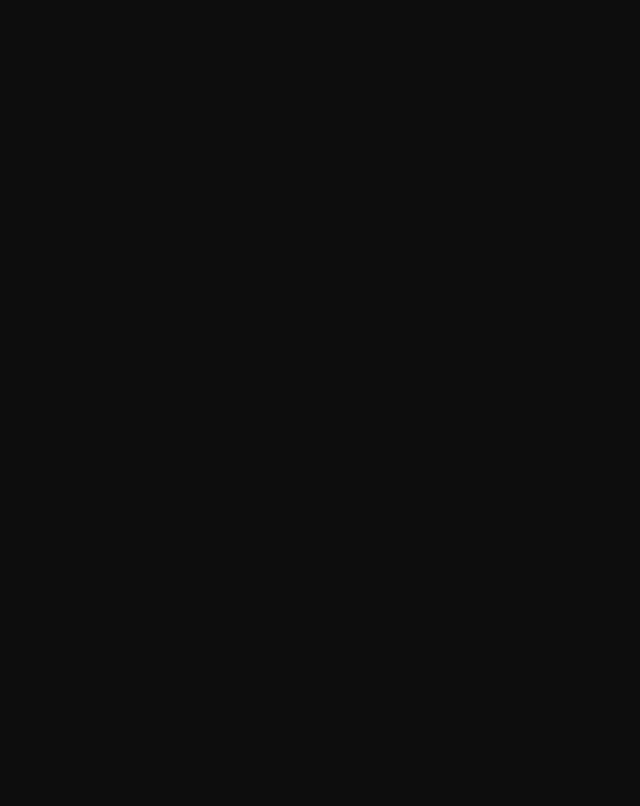
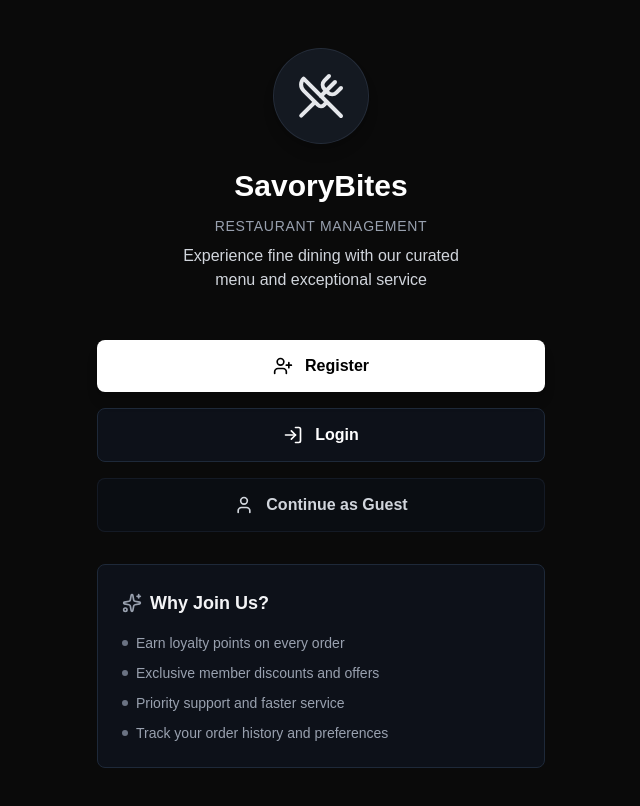
Before and after one commit to devesh22s/Restaurant-qr-scanner, a React (Vite) app in the folder client/: page /welcome in a window 1280 px wide. Before the commit this address had no page. Shown: the top 806 px of the page, without its empty margins (319-959 px from the left). Built offline with nearby package versions, Linux system fonts and the light colour scheme.

Commit message:
project update

```diff
--- a/client/src/App.jsx
+++ b/client/src/App.jsx
@@ -5,14 +5,14 @@ import Home from "./Component/Home";
 import Register from "./pages/Register";
 import Protectedroute from "./Component/Protectedroute";
 import OpenRoutes from "./Component/OpenRoutes";
-// import Welcome from "./pages/Welcome";
+import Welcome from "./pages/Welcome";
 
 const App = () => {
   return (
     <>
       <Router>
         <Routes>
-          {/* <Route path="/welcome" element={<Welcome />} /> */}
+          <Route path="/welcome" element={<Welcome />} />
           <Route
             path="/"
             element={
--- a/client/src/pages/Welcome.jsx
+++ b/client/src/pages/Welcome.jsx
@@ -1,96 +1,100 @@
-// import React from 'react';
-// import { Link, useNavigate } from 'react-router-dom';
-// import { UtensilsCrossed, UserPlus, LogIn, User, Sparkles } from 'lucide-react';
+import React from 'react';
+import { Link, useNavigate } from 'react-router-dom';
+import { UtensilsCrossed, UserPlus, LogIn, User, Sparkles } from 'lucide-react';
+import {useDispatch} from 'react-redux'
+import { session } from '../redux/guestSlice';
 
-// const Welcome = () => {
-//   const navigate = useNavigate();
+const Welcome = () => {
+  const navigate = useNavigate();
+  const dispatch = useDispatch();
 
-//   const handleContinueAsGuest = () => {
-//     // You can add guest logic here, for now just navigate to homepage
-//     // or set a guest flag in localStorage
-//     localStorage.setItem('guestMode', 'true');
-//     navigate('/');
-//   };
+  const handleContinueAsGuest = () => {
+    // You can add guest logic here, for now just navigate to homepage
+    // or set a guest flag in localStorage
+    dispatch(session({deviceId: 'dppstt', qrSlug: '27b76771226f'}))
+    localStorage.setItem('guestMode', 'true');
+    navigate('/');
+  };
 
-//   return (
-//     <div className="min-h-screen bg-[#0a0a0a] flex items-center justify-center px-6 py-12">
-//       {/* Animated background blobs */}
-//       <div className="absolute inset-0 overflow-hidden pointer-events-none">
-//         <div className="absolute -top-40 -right-40 w-80 h-80 bg-gray-800 rounded-full mix-blend-multiply filter blur-3xl opacity-5 animate-blob"></div>
-//         <div className="absolute -bottom-40 -left-40 w-80 h-80 bg-gray-700 rounded-full mix-blend-multiply filter blur-3xl opacity-5 animate-blob animation-delay-2000"></div>
-//       </div>
+  return (
+    <div className="min-h-screen bg-[#0a0a0a] flex items-center justify-center px-6 py-12">
+      {/* Animated background blobs */}
+      <div className="absolute inset-0 overflow-hidden pointer-events-none">
+        <div className="absolute -top-40 -right-40 w-80 h-80 bg-gray-800 rounded-full mix-blend-multiply filter blur-3xl opacity-5 animate-blob"></div>
+        <div className="absolute -bottom-40 -left-40 w-80 h-80 bg-gray-700 rounded-full mix-blend-multiply filter blur-3xl opacity-5 animate-blob animation-delay-2000"></div>
+      </div>
 
-//       <div className="relative w-full max-w-md mx-auto">
-//         {/* Logo and Branding Section */}
-//         <div className="text-center mb-12">
-//           <div className="flex justify-center mb-6">
-//             <div className="w-24 h-24 rounded-full bg-gray-800/50 border border-gray-700/50 flex items-center justify-center shadow-lg">
-//               <UtensilsCrossed className="w-12 h-12 text-gray-200" />
-//             </div>
-//           </div>
+      <div className="relative w-full max-w-md mx-auto">
+        {/* Logo and Branding Section */}
+        <div className="text-center mb-12">
+          <div className="flex justify-center mb-6">
+            <div className="w-24 h-24 rounded-full bg-gray-800/50 border border-gray-700/50 flex items-center justify-center shadow-lg">
+              <UtensilsCrossed className="w-12 h-12 text-gray-200" />
+            </div>
+          </div>
 
-//           <h1 className="text-3xl font-bold text-white mb-3">SavoryBites</h1>
-//           <p className="text-sm text-gray-400 uppercase tracking-wider mb-2">Restaurant Management</p>
-//           <p className="text-base text-gray-300 max-w-xs mx-auto">
-//             Experience fine dining with our curated menu and exceptional service
-//           </p>
-//         </div>
+          <h1 className="text-3xl font-bold text-white mb-3">SavoryBites</h1>
+          <p className="text-sm text-gray-400 uppercase tracking-wider mb-2">Restaurant Management</p>
+          <p className="text-base text-gray-300 max-w-xs mx-auto">
+            Experience fine dining with our curated menu and exceptional service
+          </p>
+        </div>
 
-//         {/* Action Buttons */}
-//         <div className="space-y-4 mb-8">
-//           <Link
-//             to="/register"
-//             className="w-full py-3.5 px-6 bg-white text-black font-semibold rounded-lg hover:bg-gray-100 focus:outline-none focus:ring-2 focus:ring-white/20 transition-all duration-200 flex items-center justify-center gap-3 text-base shadow-lg"
-//           >
-//             <UserPlus className="w-5 h-5" />
-//             <span>Register</span>
-//           </Link>
+        {/* Action Buttons */}
+        <div className="space-y-4 mb-8">
+          <Link
+            to="/register"
+            className="w-full py-3.5 px-6 bg-white text-black font-semibold rounded-lg hover:bg-gray-100 focus:outline-none focus:ring-2 focus:ring-white/20 transition-all duration-200 flex items-center justify-center gap-3 text-base shadow-lg"
+          >
+            <UserPlus className="w-5 h-5" />
+            <span>Register</span>
+          </Link>
 
-//           <Link
-//             to="/login"
-//             className="w-full py-3.5 px-6 bg-gray-900/50 border border-gray-800 text-white font-semibold rounded-lg hover:bg-gray-900/70 focus:outline-none focus:ring-2 focus:ring-gray-600 focus:border-gray-600 transition-all duration-200 flex items-center justify-center gap-3 text-base"
-//           >
-//             <LogIn className="w-5 h-5" />
-//             <span>Login</span>
-//           </Link>
+          <Link
+            to="/login"
+            className="w-full py-3.5 px-6 bg-gray-900/50 border border-gray-800 text-white font-semibold rounded-lg hover:bg-gray-900/70 focus:outline-none focus:ring-2 focus:ring-gray-600 focus:border-gray-600 transition-all duration-200 flex items-center justify-center gap-3 text-base"
+          >
+            <LogIn className="w-5 h-5" />
+            <span>Login</span>
+          </Link>
 
-//           <button
-//             onClick={handleContinueAsGuest}
-//             className="w-full py-3.5 px-6 bg-gray-900/30 border border-gray-800/50 text-gray-300 font-semibold rounded-lg hover:bg-gray-900/50 hover:text-white focus:outline-none focus:ring-2 focus:ring-gray-700 focus:border-gray-700 transition-all duration-200 flex items-center justify-center gap-3 text-base"
-//           >
-//             <User className="w-5 h-5" />
-//             <span>Continue as Guest</span>
-//           </button>
-//         </div>
+          <button
+            onClick={handleContinueAsGuest}
+            className="w-full py-3.5 px-6 bg-gray-900/30 border border-gray-800/50 text-gray-300 font-semibold rounded-lg hover:bg-gray-900/50 hover:text-white focus:outline-none focus:ring-2 focus:ring-gray-700 focus:border-gray-700 transition-all duration-200 flex items-center justify-center gap-3 text-base"
+          >
+            <User className="w-5 h-5" />
+            <span>Continue as Guest</span>
+          </button>
+        </div>
 
-//         {/* Benefits Section */}
-//         <div className="bg-gray-900/50 border border-gray-800 rounded-lg p-6">
-//           <div className="flex items-center gap-2 mb-4">
-//             <Sparkles className="w-5 h-5 text-gray-400" />
-//             <h3 className="text-lg font-bold text-gray-100">Why Join Us?</h3>
-//           </div>
-//           <ul className="space-y-2.5 text-sm text-gray-400">
-//             <li className="flex items-center gap-2">
-//               <div className="w-1.5 h-1.5 rounded-full bg-gray-500"></div>
-//               Earn loyalty points on every order
-//             </li>
-//             <li className="flex items-center gap-2">
-//               <div className="w-1.5 h-1.5 rounded-full bg-gray-500"></div>
-//               Exclusive member discounts and offers
-//             </li>
-//             <li className="flex items-center gap-2">
-//               <div className="w-1.5 h-1.5 rounded-full bg-gray-500"></div>
-//               Priority support and faster service
-//             </li>
-//             <li className="flex items-center gap-2">
-//               <div className="w-1.5 h-1.5 rounded-full bg-gray-500"></div>
-//               Track your order history and preferences
-//             </li>
-//           </ul>
-//         </div>
-//       </div>
-//     </div>
-//   );
-// };
+        {/* Benefits Section */}
+        <div className="bg-gray-900/50 border border-gray-800 rounded-lg p-6">
+          <div className="flex items-center gap-2 mb-4">
+            <Sparkles className="w-5 h-5 text-gray-400" />
+            <h3 className="text-lg font-bold text-gray-100">Why Join Us?</h3>
+          </div>
+          <ul className="space-y-2.5 text-sm text-gray-400">
+            <li className="flex items-center gap-2">
+              <div className="w-1.5 h-1.5 rounded-full bg-gray-500"></div>
+              Earn loyalty points on every order
+            </li>
+            <li className="flex items-center gap-2">
+              <div className="w-1.5 h-1.5 rounded-full bg-gray-500"></div>
+              Exclusive member discounts and offers
+            </li>
+            <li className="flex items-center gap-2">
+              <div className="w-1.5 h-1.5 rounded-full bg-gray-500"></div>
+              Priority support and faster service
+            </li>
+            <li className="flex items-center gap-2">
+              <div className="w-1.5 h-1.5 rounded-full bg-gray-500"></div>
+              Track your order history and preferences
+            </li>
+          </ul>
+        </div>
+      </div>
+    </div>
+  );
+};
 
-// export default Welcome;
+export default Welcome;
--- /dev/null
+++ b/client/src/redux/guestSlice.jsx
@@ -0,0 +1,37 @@
+import { createSlice, createAsyncThunk } from '@reduxjs/toolkit';
+import axios from 'axios';
+
+const initialState = {
+  sessionToken: null,
+  loading: false,
+  error: null,
+};
+
+//session creation thunk
+export const session = createAsyncThunk('/session', async (data, thunkApi) => {
+  try {
+    console.log(thunkApi);
+    const res = await axios.post('http://localhost:3000/api/auth/session', data);
+    return res.data;
+  } catch (error) {
+    console.log(error);
+    return thunkApi.rejectWithValue(error.response.data.message);
+  }
+});
+
+const guestSlice = createSlice({
+  name: 'guest',
+  initialState,
+  extraReducers: (builder) => {
+    builder
+      .addCase(session.pending, () => {})
+      .addCase(session.fulfilled, (state, action) => {
+        console.log(action.payload);
+        state.sessionToken = action.payload.data.sessionToken;
+        localStorage.setItem('sessionToken', action.payload.data.sessionToken);
+      })
+      .addCase(session.rejected, () => {});
+  },
+});
+
+export default guestSlice.reducer;
```
Also changed, not shown: 1 other file (tests, documents, lock files or other folders).
